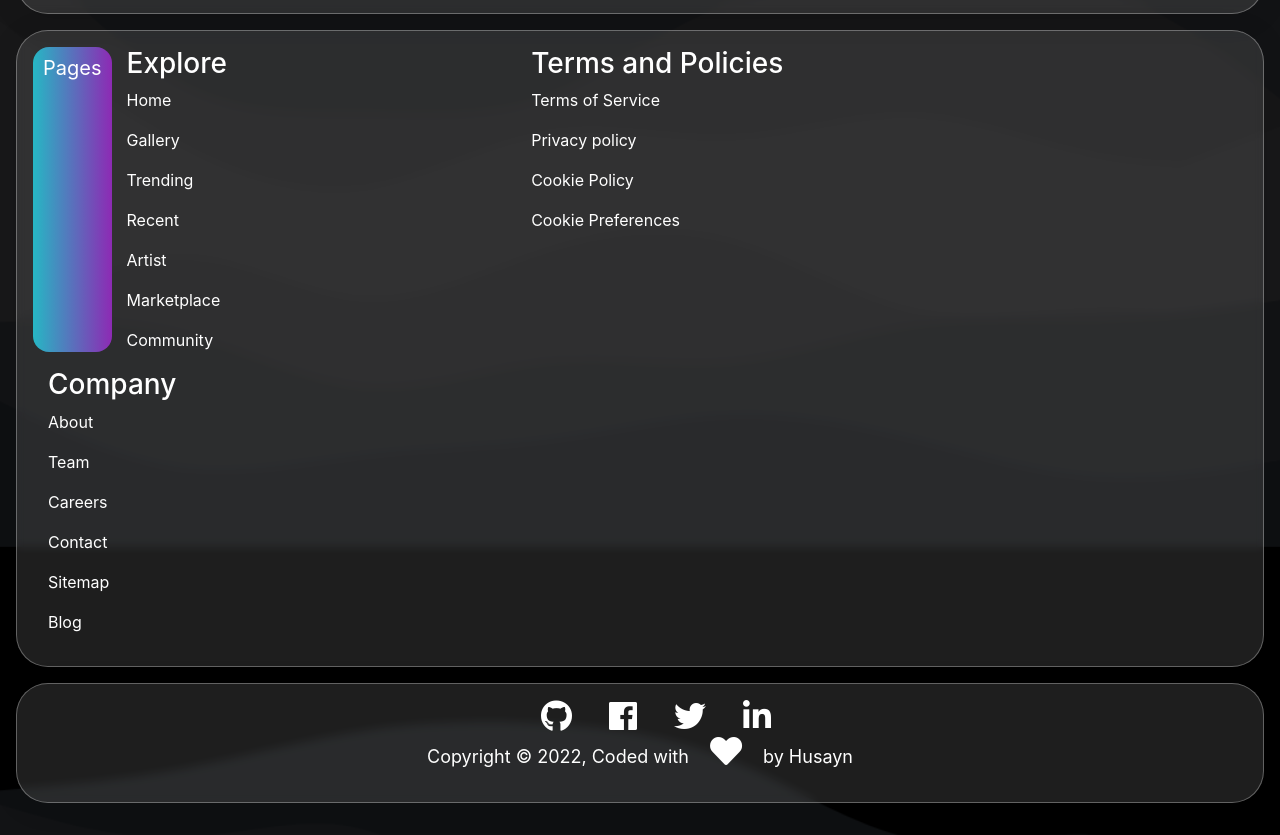
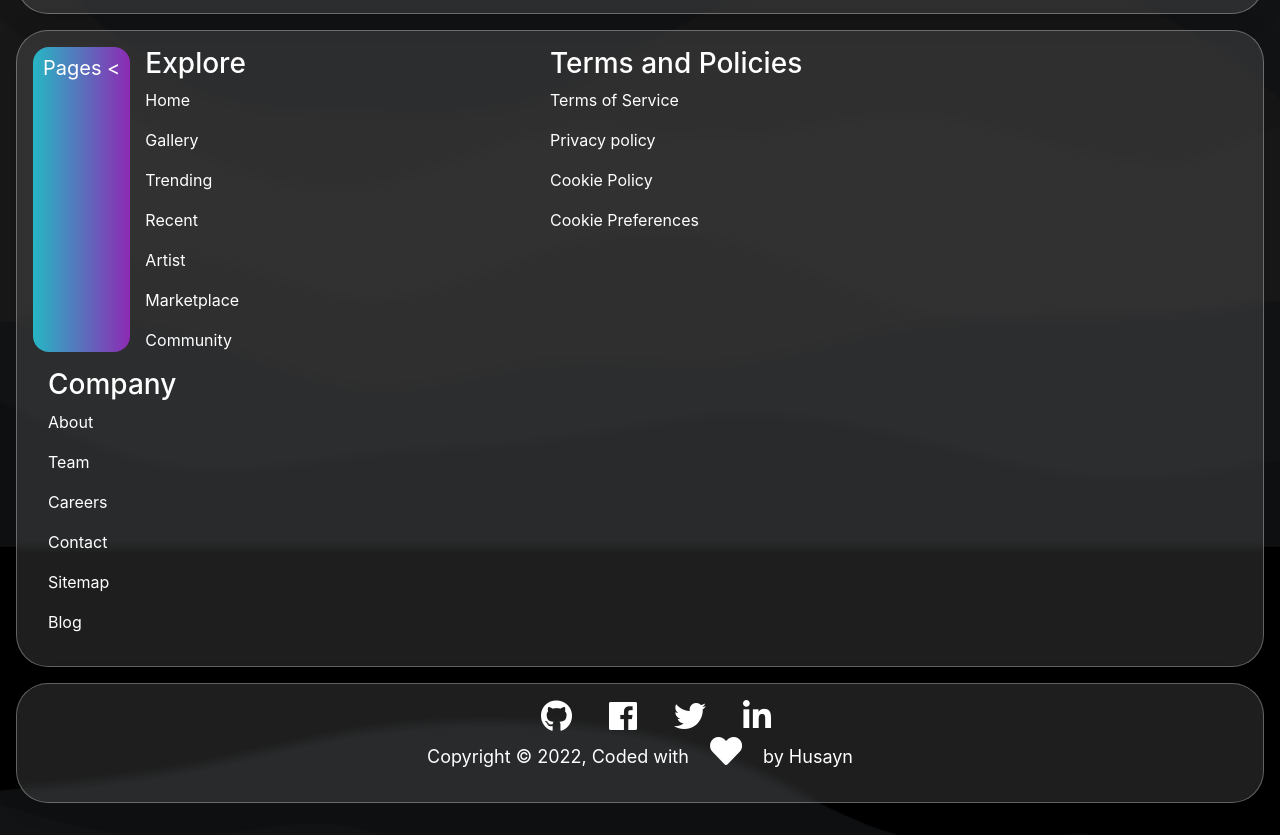
Before and after one commit to Husayn01/nft-square-landing-page, a plain HTML site: page index.html in a window 1280 px wide. Shown: the part 3334-4169 px from the top of the page. Drawn offline with nearby package versions, Linux system fonts and the light colour scheme.

Commit message:
Update index.html

```diff
--- a/index.html
+++ b/index.html
@@ -365,7 +365,7 @@
            </div>
 
            <div class="row sixth-row">
-            <p class="section-title">Pages </p>
+            <p class="section-title">Pages <
 
             <div class="col-sm-4">
               <h3>Explore</h3>
```
